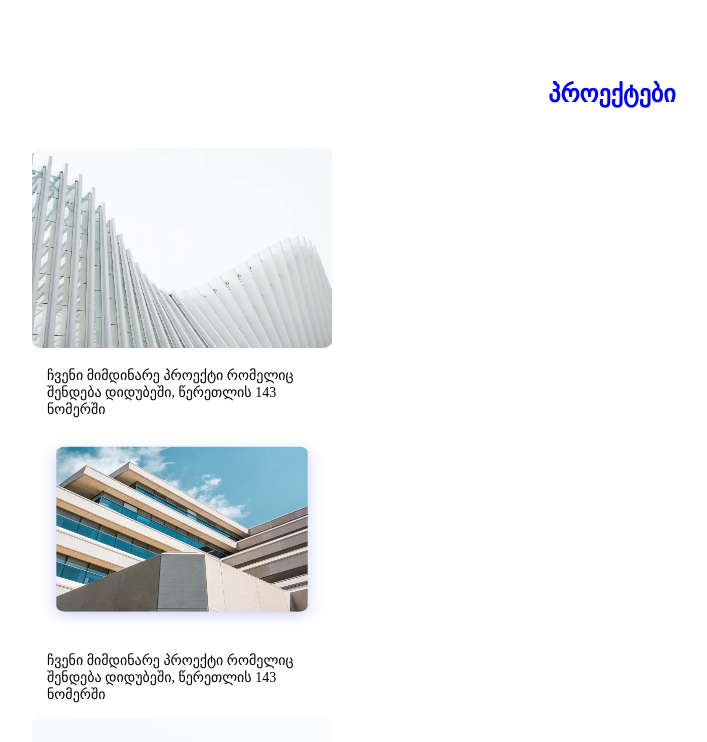
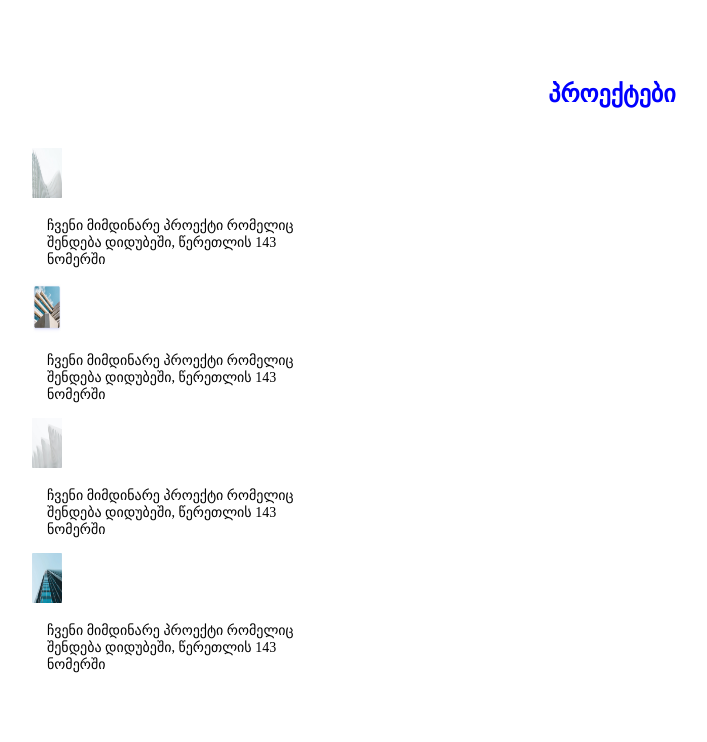
Before and after one commit to ketigabunia15-hash/homework-6, a plain HTML site: page index.html in a window 1280 px wide. Shown: the top 742 px of the page, without its empty margins (28-735 px from the left). Drawn offline with Linux system fonts and the light colour scheme; files that its build step writes are made by us from their sources.

Commit message:
Update style.css

```diff
--- a/src/style.css
+++ b/src/style.css
@@ -21,8 +21,8 @@ body {
     }
 
     .card img {
-      width: 100%;
-      height: 200px;
+      width: 10%;
+      height: 50px;
     }
 
     .card .info {
```
